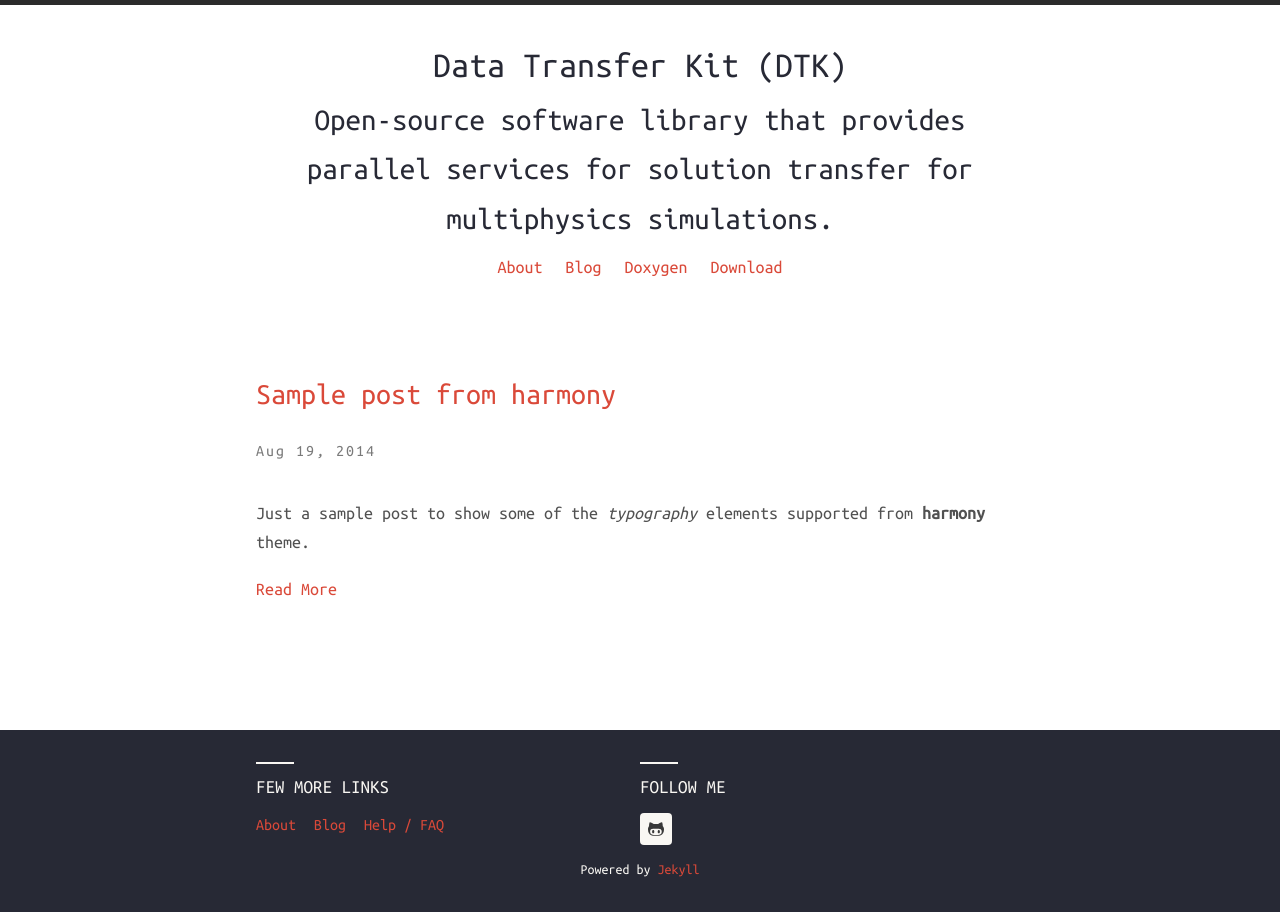
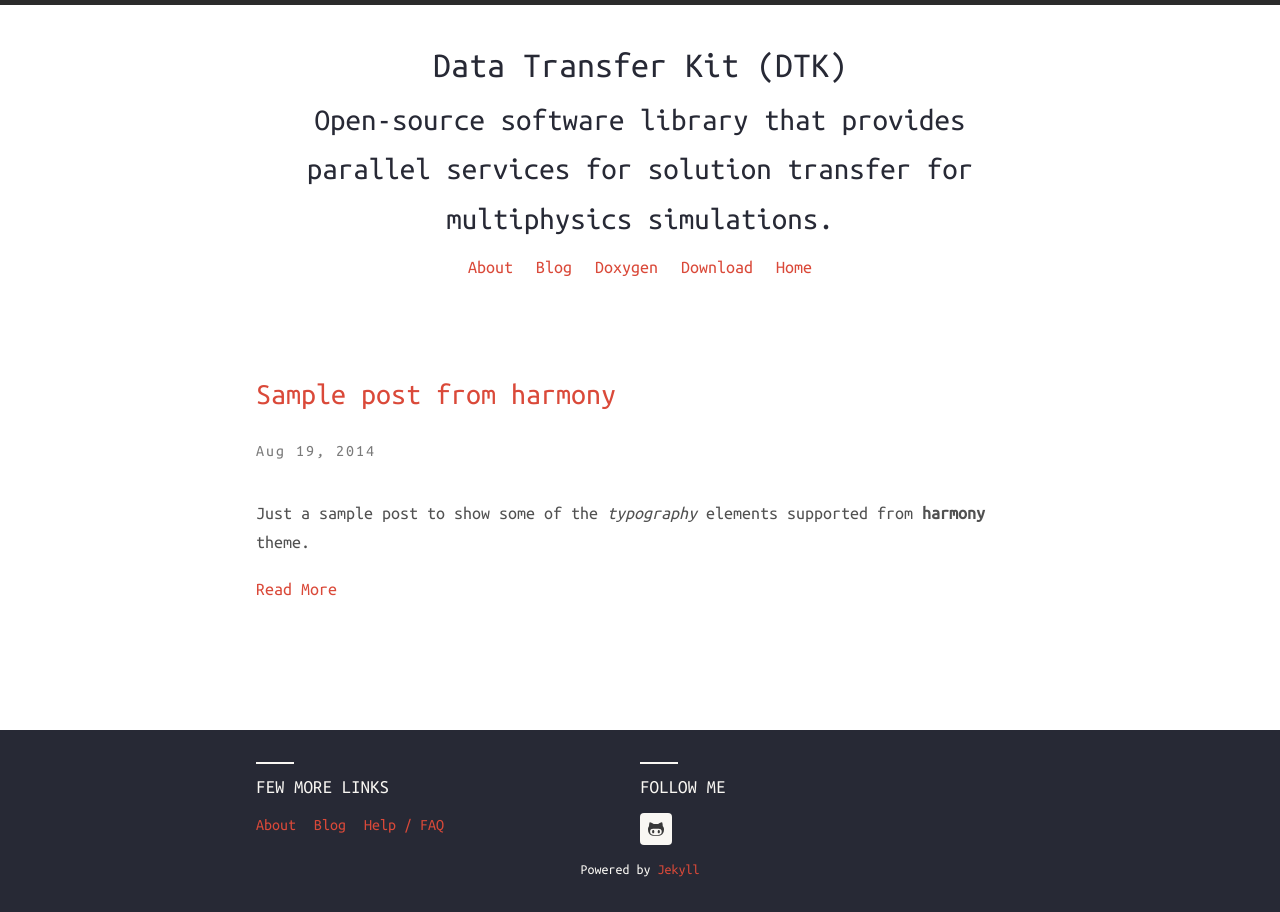
Before and after one commit to Rombur/jekyll, a Jekyll site: the page built from index.html, in a window 1280 px wide. Built offline with Jekyll 4.4.1, drawn with Linux system fonts in a browser that asks for light colours; nearby versions of some CDN libraries.

Commit message:
Add home link.

```diff
--- a/_includes/header-links.html
+++ b/_includes/header-links.html
@@ -13,4 +13,7 @@
 			Download
 		</a><span></span>
 	</li>
+	<li>
+		<a href="{{  prepend: site.baseurl | prepend: site.url }}">Home</a><span></span>
+	</li>
 </ul>
```
